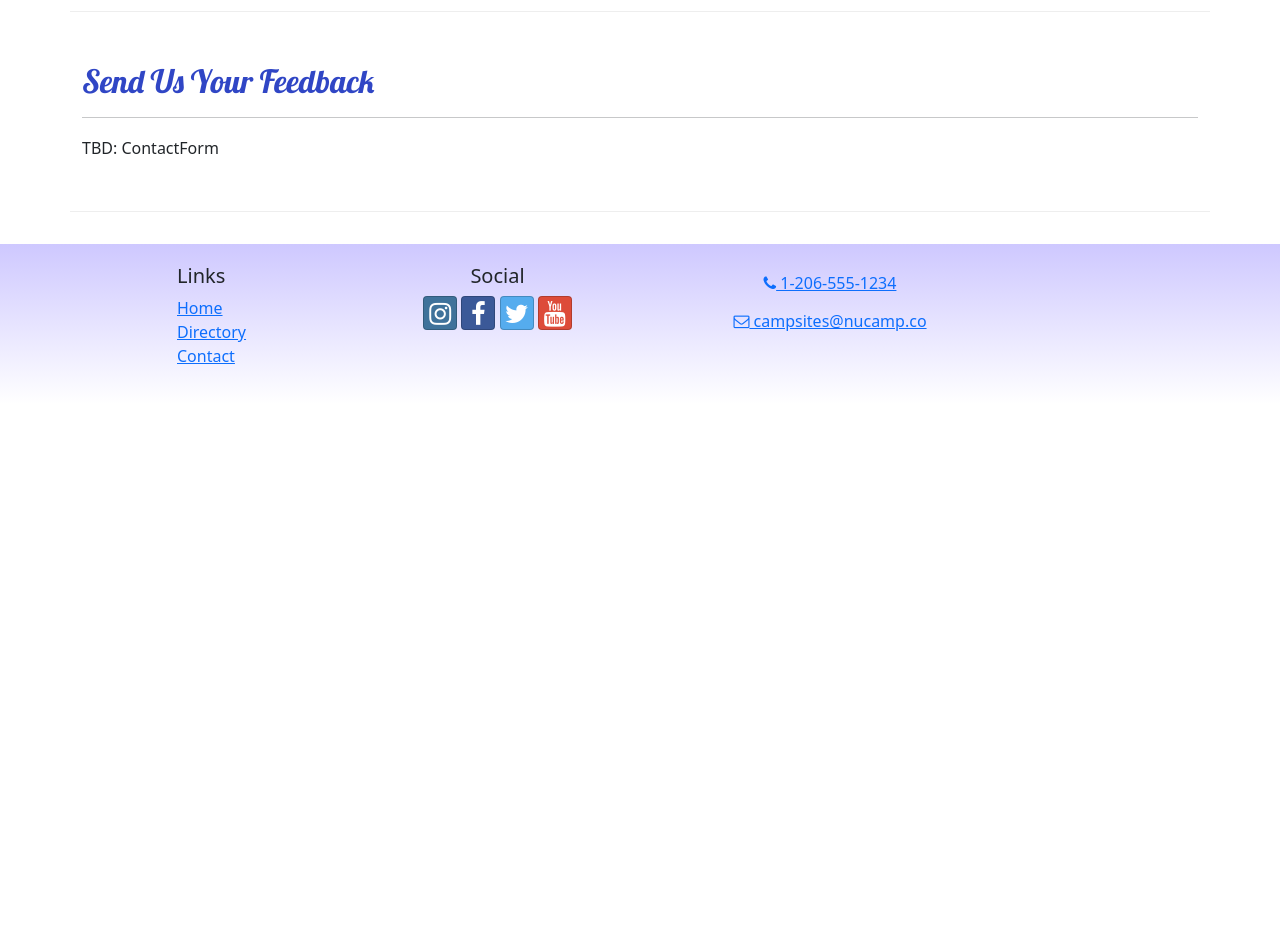
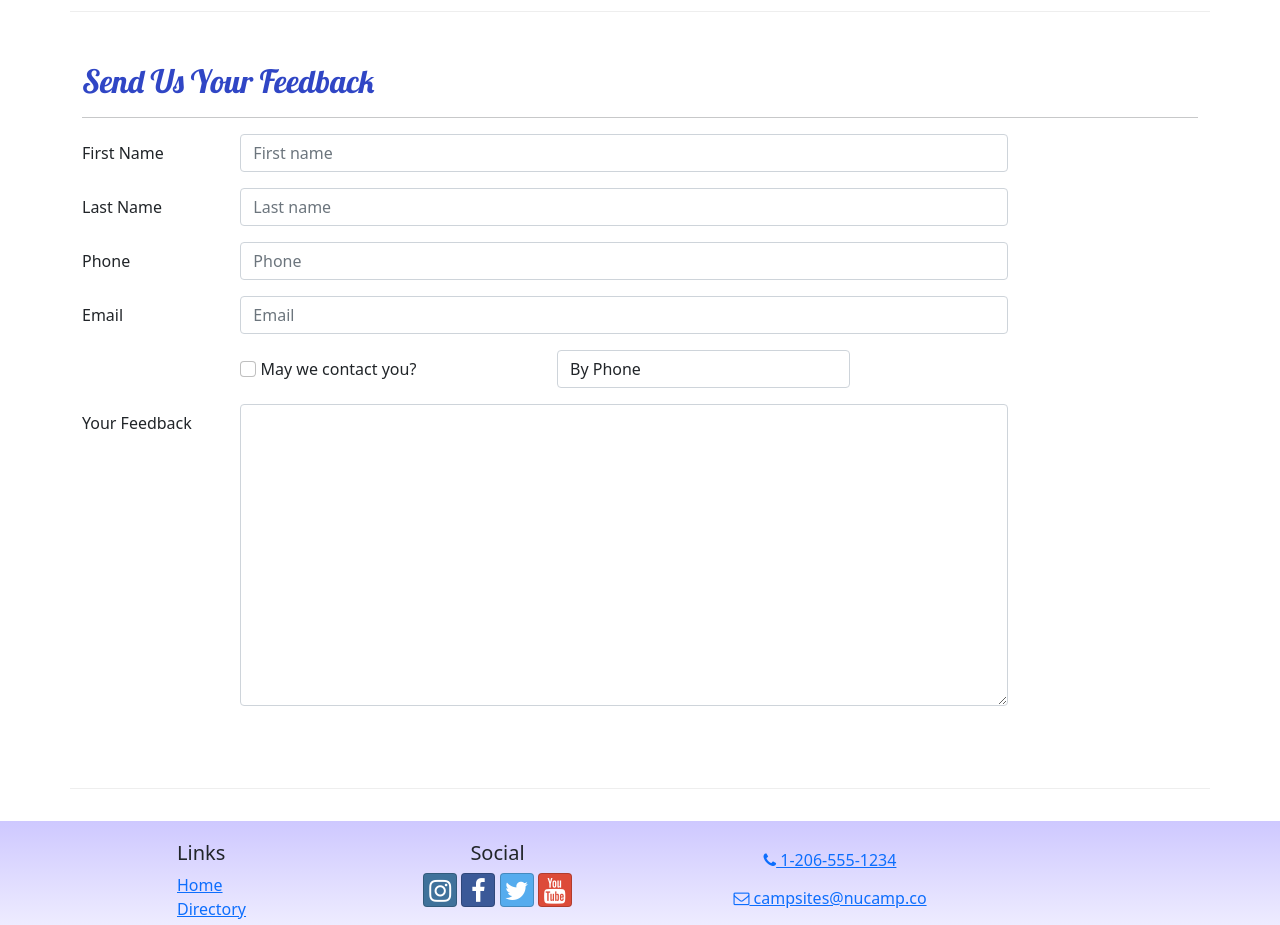
Before and after one commit to fgarciadp/Nucamp-Project-01, a React (Create React App) app: page /contact in a window 1280 px wide. Shown: the part 480-1405 px from the top of the page. Before the commit the page ends 884 px from the top, so only its background shows below. Built offline with nearby package versions, Linux system fonts and the light colour scheme.

Commit message:
Created Contact Form in Contact Page

```diff
--- /dev/null
+++ b/src/components/ContactForm.js
@@ -0,0 +1,107 @@
+import { Button, Label, Col, FormGroup } from "reactstrap";
+import { Formik, Field, Form } from "formik";
+
+const ContactForm = () => {
+    return (
+        <Formik
+            initialValues={{
+                firstName: '',
+                lastName: '',
+                phoneNum: '',
+                email: '',
+                agree: false,
+                contactType: 'By Phone',
+                feedback: '',
+
+            }}>
+
+            <Form>
+                <FormGroup row>
+                    <Label htmlFor='firstName' md='2'>
+                        First Name
+                    </Label>
+                    <Col md='10'>
+                        <Field
+                            name='firstName'
+                            className='form-control'
+                            placeholder='First name'
+                        />
+                    </Col>
+                </FormGroup>
+                <FormGroup row>
+                    <Label htmlFor='lastName' md='2'>
+                        Last Name
+                    </Label>
+                    <Col md='10'>
+                        <Field
+                            name='lastName'
+                            className='form-control'
+                            placeholder='Last name'
+                        />
+                    </Col>
+                </FormGroup>
+                <FormGroup row>
+                    <Label htmlFor='phoneNum' md='2'>
+                        Phone
+                    </Label>
+                    <Col md='10'>
+                        <Field
+                            name='phoneNum'
+                            className='form-control'
+                            placeholder='Phone'
+                        />
+                    </Col>
+                </FormGroup>
+                <FormGroup row>
+                    <Label htmlFor='email' md='2'>
+                        Email
+                    </Label>
+                    <Col md='10'>
+                        <Field
+                            name='email'
+                            className='form-control'
+                            placeholder='Email'
+                        />
+                    </Col>
+                </FormGroup>
+                <FormGroup row>
+                    <Label check md={{ size: 4, offset: 2 }}>
+                        <Field
+                            name='agree'
+                            type='checkbox'
+                            className='form-check-input'
+                        />{' '}
+                        May we contact you?
+                    </Label>
+                    <Col md='4'>
+                        <Field
+                            name='contactType'
+                            as='select'
+                            className='form-control'
+                        >
+                            <option>By Phone</option>
+                            <option>By Email</option>
+                        </Field>
+                    </Col>
+                </FormGroup>
+                <FormGroup row>
+                    <Label htmlFor='feedback' md='2'>
+                        Your Feedback
+                    </Label>
+                    <Col md='10'>
+                        <Field
+                            name='feedback'
+                            className='form-control'
+                            rows='12'
+                            as='textarea'
+                        />
+                    </Col>
+                </FormGroup>
+                <FormGroup row>
+                </FormGroup>
+            </Form>
+        </Formik>
+    )
+}
+
+export default ContactForm;
--- a/src/pages/ContactPage.js
+++ b/src/pages/ContactPage.js
@@ -1,5 +1,6 @@
 import { Container, Col, Row } from "reactstrap";
 import SubHeader from "../components/SubHeader";
+import ContactForm from "../components/ContactForm";
 
 
 const ContactPage = () => {
@@ -40,7 +41,7 @@
                     <hr/>
                 </Col>
                 <Col md='10'>
-                TBD: ContactForm
+                    <ContactForm />
                 </Col>
             </Row>
         </Container>
```
